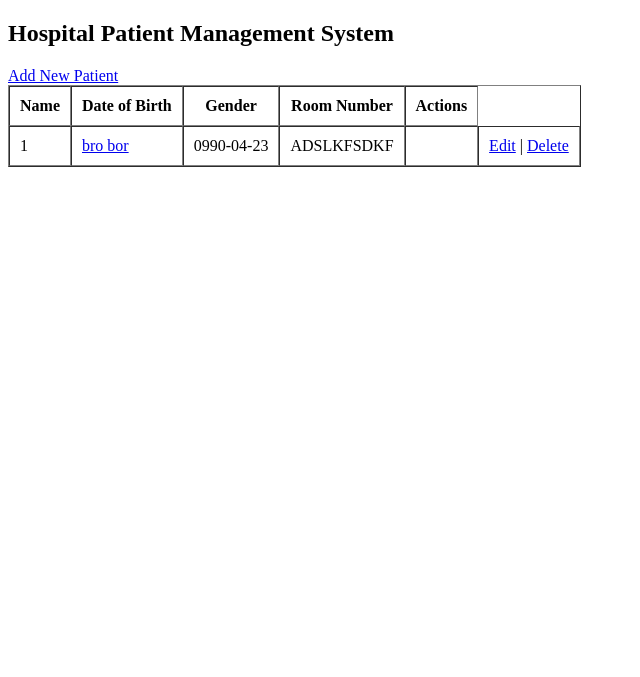
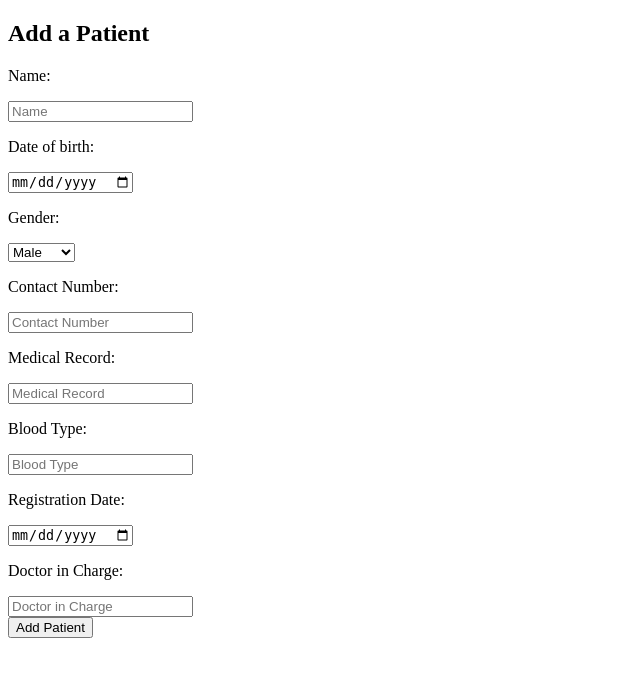
Before and after one commit to avzropelos14/infoman, a PHP site: the page made by angelo/read(2).php in a window 1280 px wide. Shown: the top 677 px of the page, without its empty margins (0-640 px from the left). Run offline with PHP 8.4, Linux system fonts and the light colour scheme; data comes from the database, SQL or seed files in the repository.

Commit message:
Update and rename read(2).php to create.php
createcreate crepe

```diff
--- a/angelo/read(2).php
+++ b/angelo/read(2).php
@@ -1,41 +1,61 @@
 <?php
-include "config.php";
-$result = $con->query("SELECT * FROM hospital");
+    include "config.php";
+    if ($_SERVER['REQUEST_METHOD'] == 'POST') {
+        $name = $_POST['name'];
+        $date_of_birth = $_POST['date_of_birth'];
+        $gender = $_POST['gender'];
+        $contact = $_POST['contact'];
+        $medical_record = $_POST['medical_record'];
+        $blood_type = $_POST['blood_type'];
+        $registration_date = $_POST['registration_date'];
+        $doctor_in_charge = $_POST['doctor_in_charge'];
+
+        $con->query("INSERT INTO hospital (name, date_of_birth, gender, contact, blood_type, registration_date, doctor_in_charge, medical_record) VALUES ('$name', '$date_of_birth', '$gender', '$contact', '$blood_type', '$registration_date', '$doctor_in_charge', '$medical_record')");
+        header('Location: read.php');
+    }
 ?>
+
 <!DOCTYPE html>
-<html>
+<html lang="en">
 <head>
-    <title>Patient Records</title>
+    <meta charset="UTF-8">
+    <meta name="viewport" content="width=device-width, initial-scale=1.0">
+    <title>Add Patient</title>
 
 </head>
 <body>
-<h2>Hospital Patient Management System</h2>
-<a href="create.php">Add New Patient</a>
+    <form action="" method="POST">
 
-<table border="1" cellpadding="10" cellspacing="0">
-    <thead>
-        <tr>
-            <th>Name</th>
-            <th>Date of Birth</th>
-            <th>Gender</th>
-            <th>Room Number</th>
-            <th>Actions</th>
-        </tr>
+        <h2>Add a Patient</h2>
+        <p>Name: </p>
+        <input type="text" name="name" placeholder="Name" required><br>
 
-    <?php while ($row = $result->fetch_assoc()): ?>
-        <tr>
-            <td><?= $row['id'] ?></td>
-            <td><a href="profile.php?id=<?= $row['id'] ?>"><?= $row['name'] ?></a></td>
-            <td><?= $row['registration_date'] ?></td>
-            <td><?= $row['doctor_in_charge'] ?></td>
-            <td><?= $row['room_number'] ?></td>
+        <p>Date of birth: </p>
+        <input type="date" name="date_of_birth" placeholder="Date of Birth" required><br>
 
-            <td>
-                <a href="update.php?id=<?= $row['id'] ?>">Edit</a> |
-                <a href="delete.php?id=<?= $row['id'] ?>" onclick='return confirm("Are you sure?")'>Delete</a>
-            </td>
-        </tr>
-    <?php endwhile; ?>
-</table>
+        <p>Gender: </p>
+        <select name="gender">
+            <option value="Male">Male</option>
+            <option value="Female">Female</option>
+        </select><br>
+
+        <p>Contact Number: </p>
+        <input type="number" name="contact" placeholder="Contact Number" required><br>
+
+        <p>Medical Record: </p>
+        <input type="text" name="disease_record" placeholder="Medical Record" required><br>
+
+        <p>Blood Type: </p>
+        <input type="text" name="blood_type" placeholder="Blood Type" required><br>
+
+        <p>Registration Date: </p>
+        <input type="date" name="registration_date" required><br>
+
+        <p>Doctor in Charge: </p>
+        <input type="text" name="doctor_in_charge" placeholder="Doctor in Charge"><br>
+
+
+        <button type="submit" name="submit">Add Patient</button>
+    </form>
 </body>
 </html>
```
